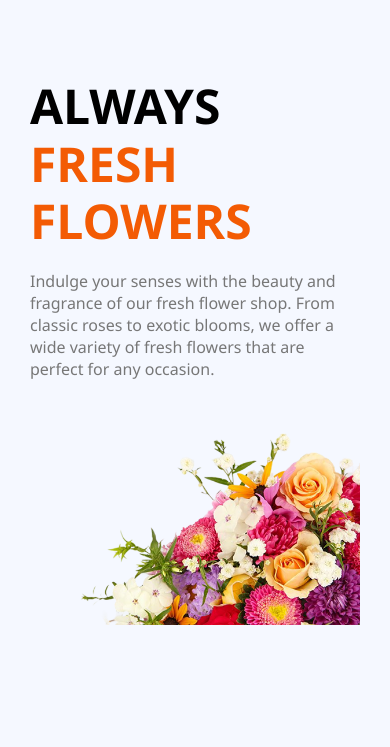
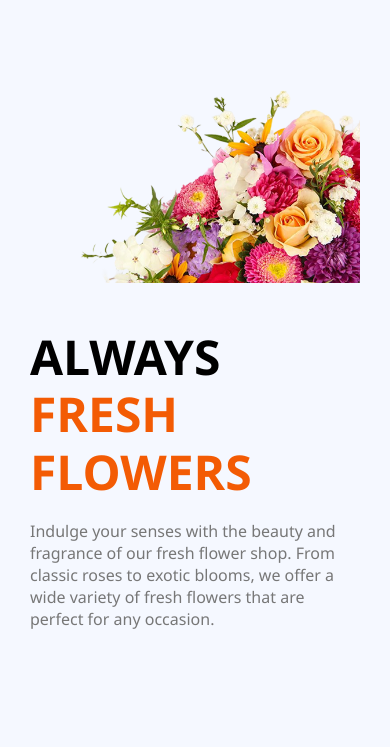
Before and after one commit to mehedi-hasan-rihat/A, a plain HTML site: page index.html in a window 390 px wide. Shown: the part 93-840 px from the top of the page. Drawn offline with Linux system fonts and the light colour scheme.

Commit message:
Improves hero section responsiveness

```diff
--- a/styles.css
+++ b/styles.css
@@ -76,7 +76,7 @@ body {
 .hero-container {
   display: flex;
   flex-wrap: wrap;
-  align-items: center;
+  align-items: end;
   justify-content: space-between;
   max-width: 1200px;
   margin: auto;
@@ -310,6 +310,13 @@ body {
 
   #myLinks-desktop{
     display: none;
+  }
+
+  .hero-container{
+    flex-direction: column-reverse;
+    align-items: center;
+    justify-content: center;
+
   }
 
   .image-container {
```
